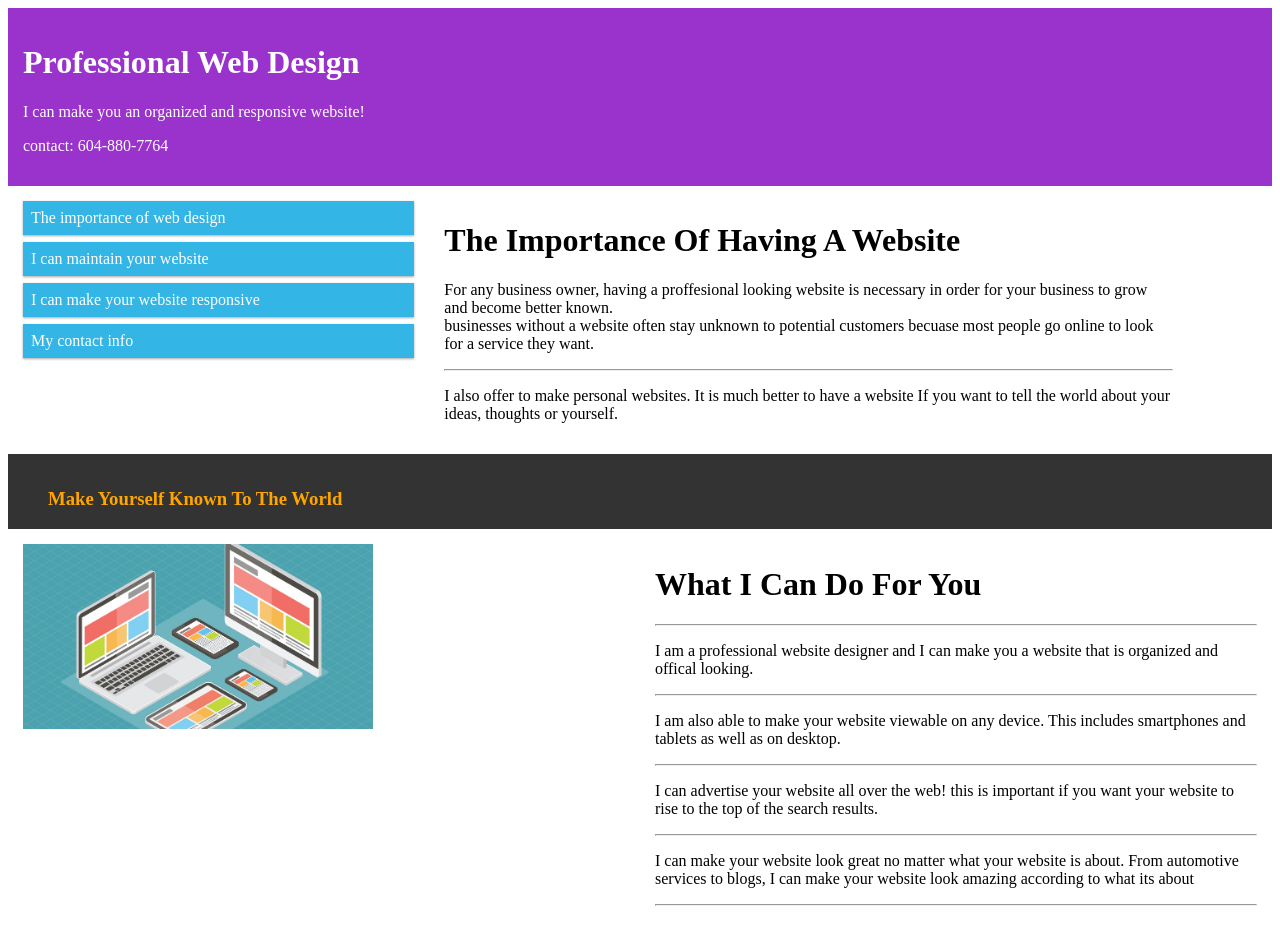
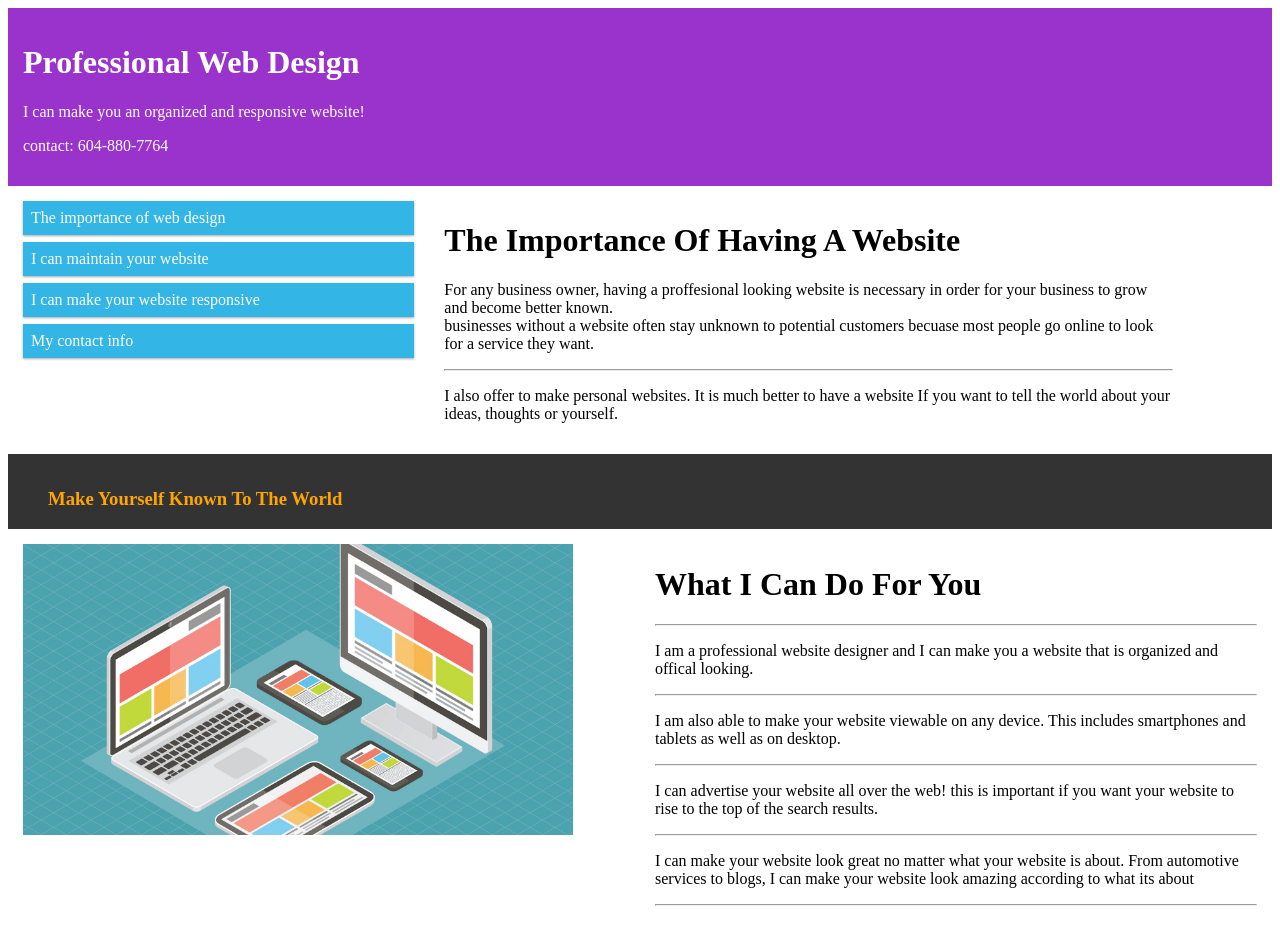
Before and after one commit to kogamikirito/kogamikirito.github.io, a Jekyll site: the page index.html, which Jekyll copies as it is, in a window 1280 px wide. Built offline with Jekyll 4.4.1, drawn with Linux system fonts in a browser that asks for light colours.

Commit message:
image wider

```diff
--- a/index.html
+++ b/index.html
@@ -186,7 +186,7 @@
 
 <div class="col-6">
 <a href="http://www.w3schools.com">
-<img src="http://kogamikirito.github.io/images/webdesign.png" class="type" alt="Go to W3Schools!" width="350" height="400" border="0"></a>
+<img src="http://kogamikirito.github.io/images/webdesign.png" class="type" alt="Go to W3Schools!" width="550" height="400" border="0"></a>
     </div>
 
 
```
